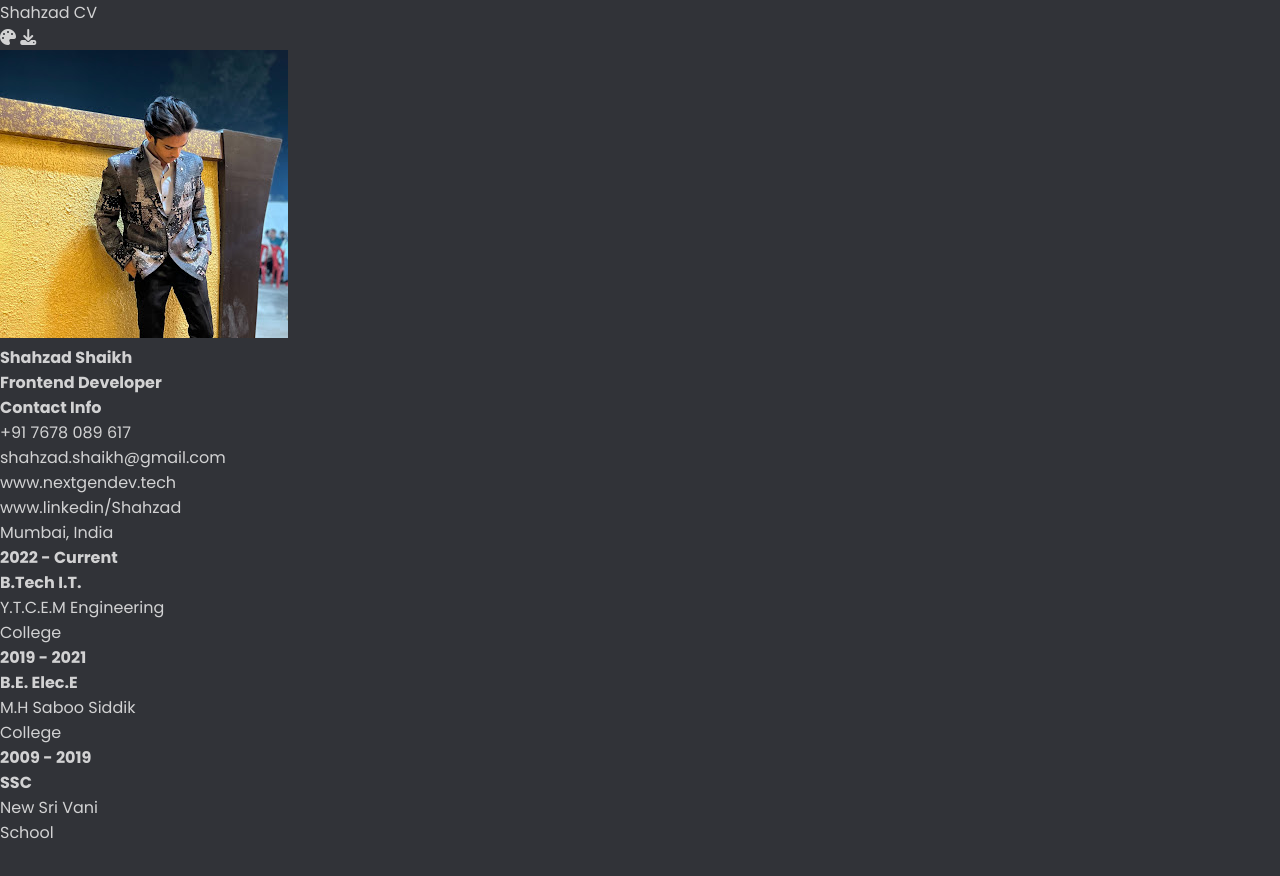
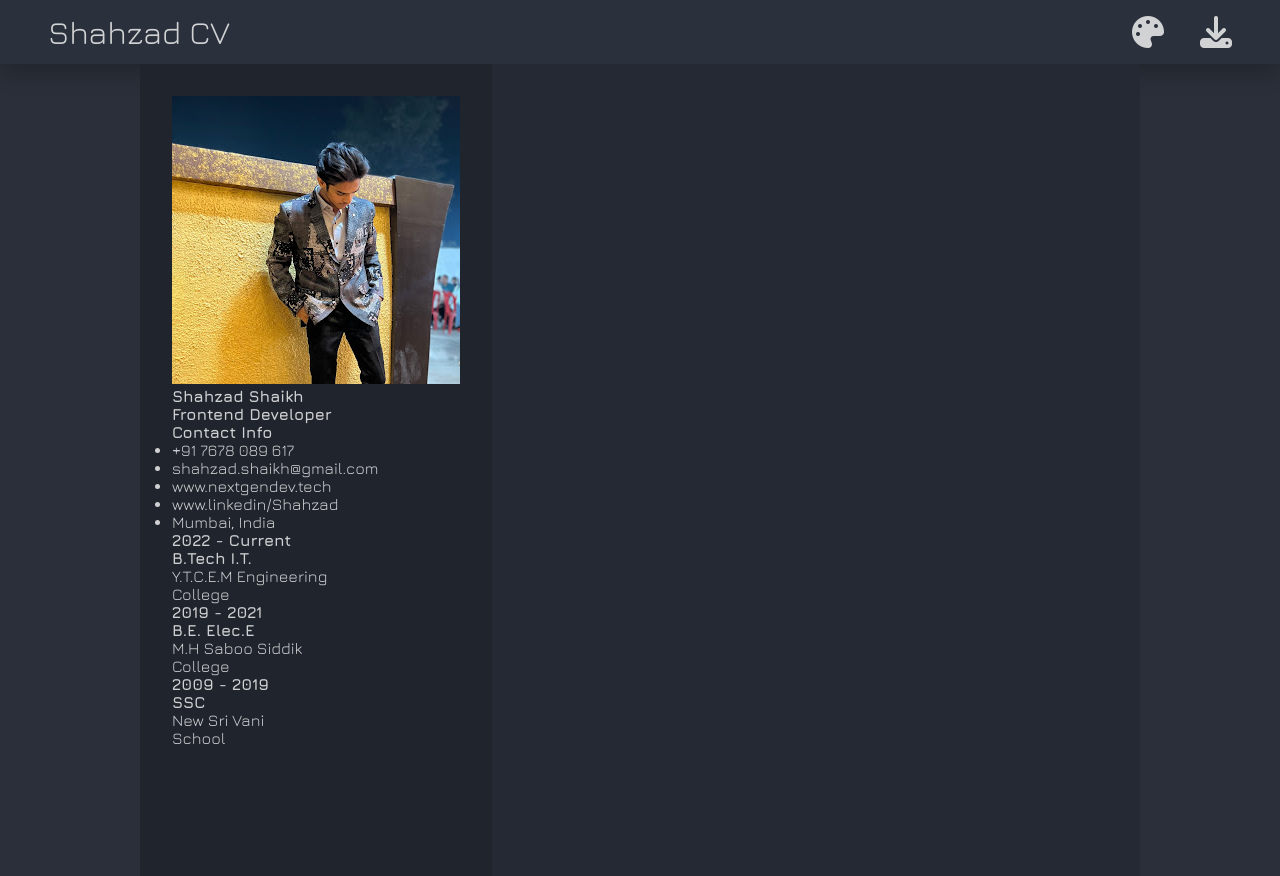
Before and after one commit to Shahzadsk1/shahzad-cv-project, a plain HTML site: page index.html in a window 1280 px wide. Before the commit the page ends 845 px from the top, so only its background shows below. Drawn offline with nearby package versions, Linux system fonts and the light colour scheme.

Commit message:
⚡️ Added Colors and updated UI Design

```diff
--- a/index.html
+++ b/index.html
@@ -13,21 +13,24 @@
     />
     <link rel="preconnect" href="https://fonts.googleapis.com" />
     <link rel="preconnect" href="https://fonts.gstatic.com" crossorigin />
+    <link rel="preconnect" href="https://fonts.googleapis.com" />
+    <link rel="preconnect" href="https://fonts.gstatic.com" crossorigin />
     <link
-      href="https://fonts.googleapis.com/css2?family=Poppins:ital,wght@0,100;0,200;0,300;0,400;0,500;0,600;0,700;0,800;0,900;1,100;1,200;1,300;1,400;1,500;1,600;1,700;1,800;1,900&display=swap"
+      href="https://fonts.googleapis.com/css2?family=Jura:wght@300..700&display=swap"
       rel="stylesheet"
     />
     <title>Shahzad-CV-Responsive</title>
   </head>
   <body>
-    <div class="container">
     <header class="header">
       <div class="name">Shahzad CV</div>
-        <div class="top icons">
-          <i class="fa-solid fa-palette"></i>
-          <i class="fa-solid fa-download"></i>
+      <div class="top-right">
+        <i class="fa-solid fa-palette top-icons"></i>
+        <i class="fa-solid fa-download top-icons"></i>
       </div>
     </header>
+    <div class="content">
+      <div class="container">
         <aside class="aside">
           <img src="./profile.jpg" />
           <h2>Shahzad Shaikh<br /><span>Frontend Developer</span></h2>
@@ -65,5 +68,6 @@
         </aside>
         <main class="main"></main>
       </div>
+    </div>
   </body>
 </html>
--- a/style.css
+++ b/style.css
@@ -1,17 +1,78 @@
+:root {
+  --sidebar: #1f242d;
+  --main: #242933;
+  --head: #2a303c;
+  --bg: rgb(36 41 51 / 97%);
+  --text: #eeeeeeda;
+}
+
 * {
   margin: 0;
   padding: 0;
+  box-sizing: border-box;
+
   font-size: 16px;
-  font-family: "Poppins", sans-serif;
-  color: #eeeeeeda;
+  font-family: "Jura", sans-serif;
+  color: var(--text);
 }
 
 body {
-  background: #313338;
+  background: var(--bg);
 }
 
-/* Colors
-light : #313338
-medium : #2B2D31
-dark : #1E1F22
-*/
+.content {
+  display: flex;
+  justify-content: center;
+  align-items: center;
+
+  min-height: 100vh;
+}
+
+.container {
+  position: relative;
+
+  width: 100%;
+  max-width: 1000px;
+  min-height: 1000px;
+
+  display: grid;
+  grid-template-columns: 1fr 2fr;
+}
+
+.header {
+  width: 100%;
+  height: 4rem;
+
+  display: flex;
+  justify-content: space-between;
+  align-items: center;
+
+  background: var(--head);
+  box-shadow: rgb(0 0 0 / 20%) 0px 10px 22px;
+}
+
+.name {
+  font-size: 2rem;
+  margin: 1rem 3rem;
+}
+
+.top-right {
+  margin: 1rem 2rem;
+}
+
+.top-icons {
+  font-size: 2rem;
+  margin: 1rem;
+}
+
+.aside {
+  position: relative;
+  background: var(--sidebar);
+  padding: 2rem;
+}
+
+.main {
+  position: relative;
+  padding: 2rem;
+  background: var(--main);
+}
```
Lines whose indentation alone changed are shown as unchanged.
